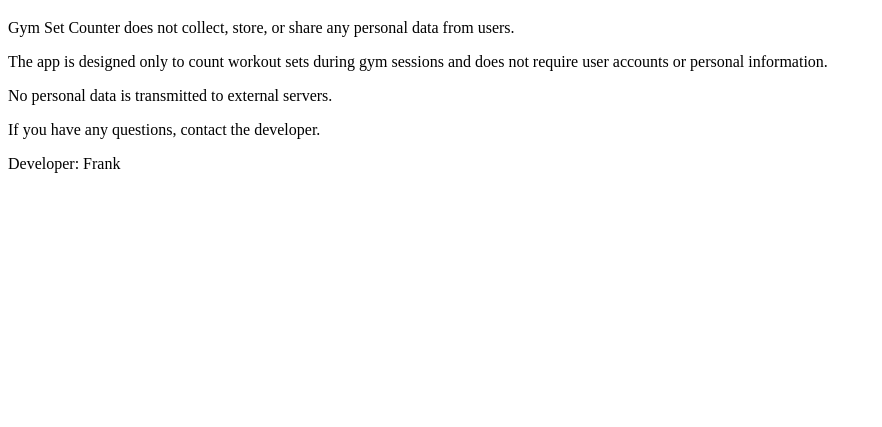
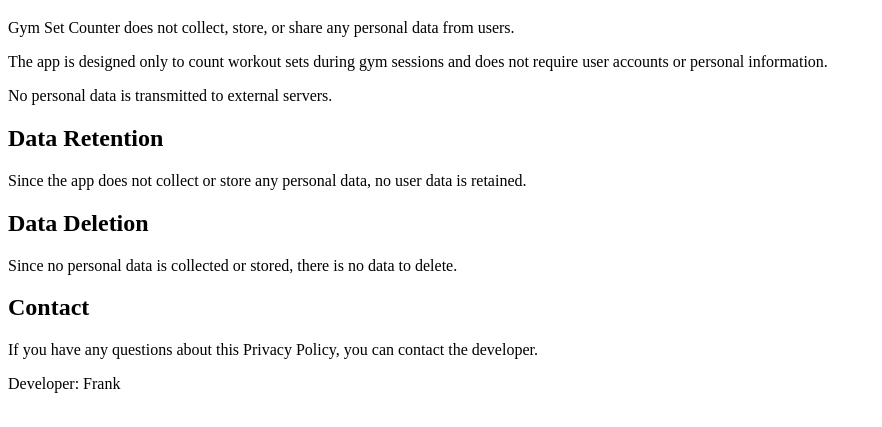
Before and after one commit to frank01100110/gym-set-counter-privacy, a plain HTML site: page index.html in a window 1280 px wide. Shown: the part 61-488 px from the top of the page, without its empty margins (0-882 px from the left). Drawn offline with Linux system fonts and the light colour scheme.

Commit message:
Update privacy policy with data retention and contact info
Added sections on data retention, deletion, and contact information to the privacy policy.

```diff
--- a/index.html
+++ b/index.html
@@ -1,6 +1,7 @@
 <!DOCTYPE html>
 <html>
 <head>
+  <meta charset="UTF-8">
   <title>Privacy Policy - Gym Set Counter</title>
 </head>
 <body>
@@ -12,7 +13,14 @@
 
   <p>No personal data is transmitted to external servers.</p>
 
-  <p>If you have any questions, contact the developer.</p>
+  <h2>Data Retention</h2>
+  <p>Since the app does not collect or store any personal data, no user data is retained.</p>
+
+  <h2>Data Deletion</h2>
+  <p>Since no personal data is collected or stored, there is no data to delete.</p>
+
+  <h2>Contact</h2>
+  <p>If you have any questions about this Privacy Policy, you can contact the developer.</p>
 
   <p>Developer: Frank</p>
 </body>
```
